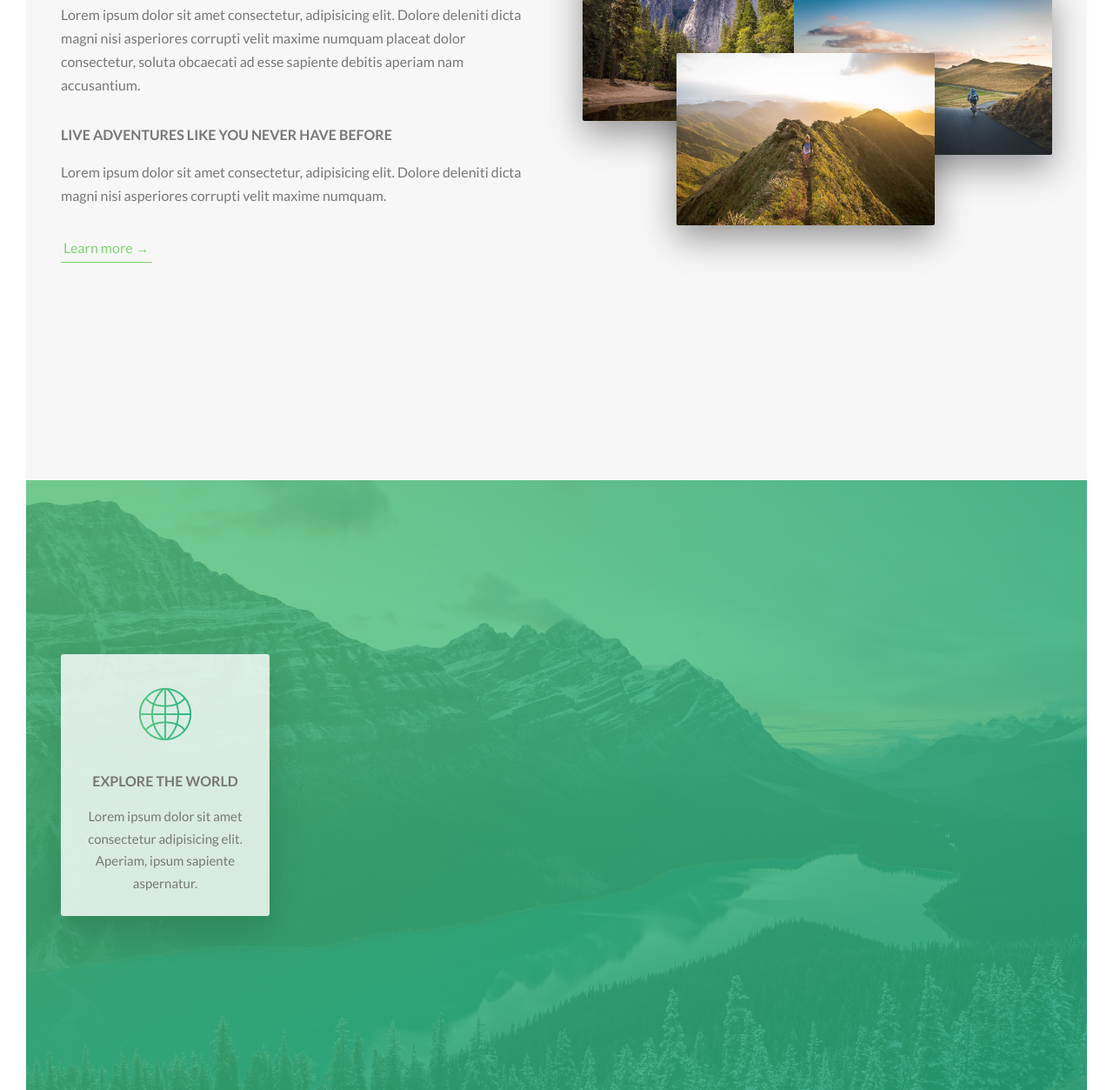
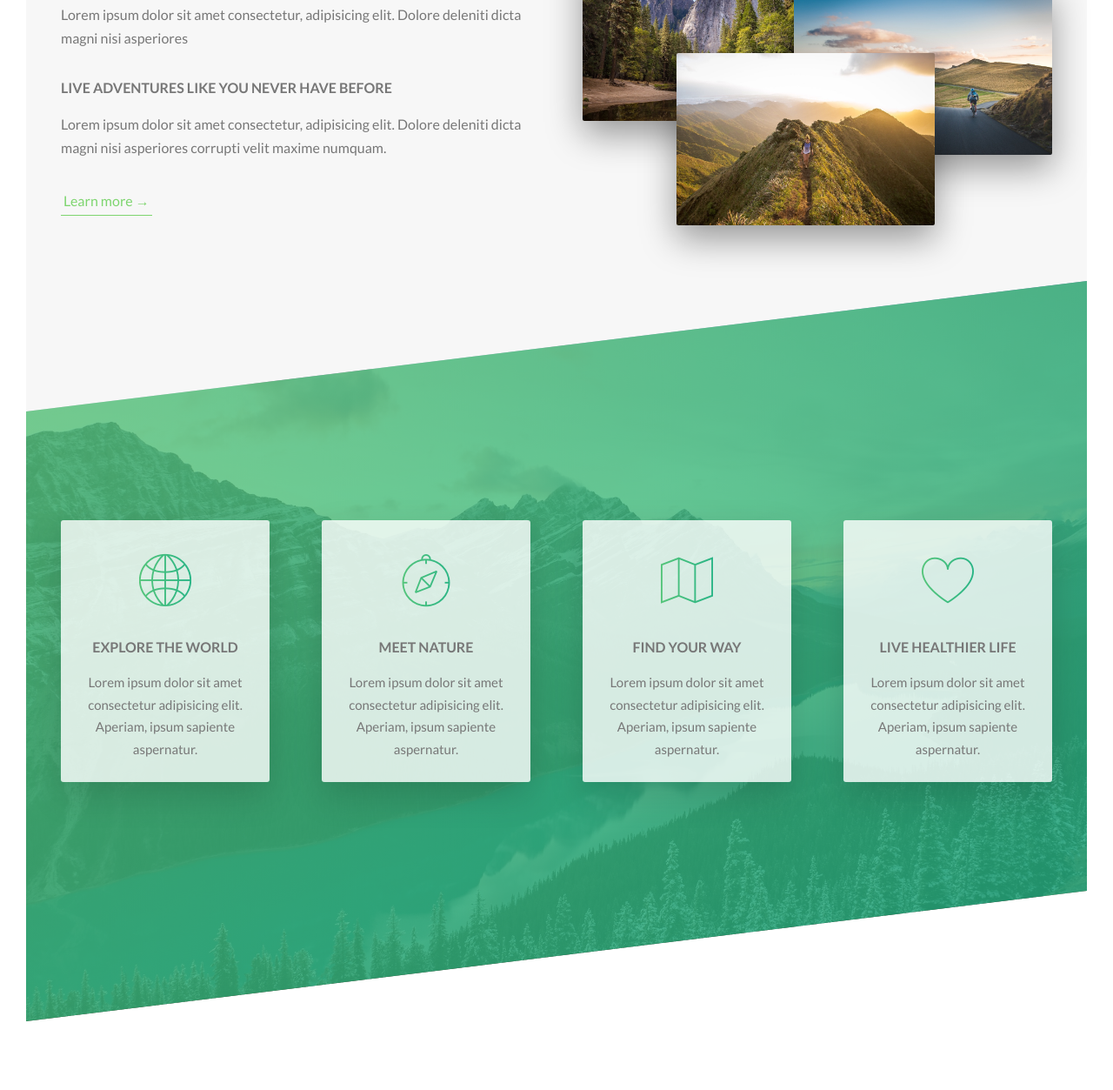
Before and after one commit to DanZ98/Udemy-Natours-Project, a website: page index.html in a window 1280 px wide. Shown: the part 1059-2312 px from the top of the page at 87% size. After the commit the page ends 2233 px from the top, so only its background shows below. Drawn offline with Linux system fonts and the light colour scheme.

Commit message:
Completed feature section

```diff
--- a/index.html
+++ b/index.html
@@ -39,7 +39,7 @@
                 <div class="row">
                     <div class="col-1-of-2">
                         <h3 class="heading-tertiary u-margin-bottom-small">You're going to fall in love with nature</h3>
-                        <p class="paragraph">Lorem ipsum dolor sit amet consectetur, adipisicing elit. Dolore deleniti dicta magni nisi asperiores corrupti velit maxime numquam placeat dolor consectetur, soluta obcaecati ad esse sapiente debitis aperiam nam accusantium.</p>
+                        <p class="paragraph">Lorem ipsum dolor sit amet consectetur, adipisicing elit. Dolore deleniti dicta magni nisi asperiores</p>
 
                         <h3 class="heading-tertiary u-margin-bottom-small">Live adventures like you never have before</h3>
                         <p class="paragraph">Lorem ipsum dolor sit amet consectetur, adipisicing elit. Dolore deleniti dicta magni nisi asperiores corrupti velit maxime numquam.</p>
@@ -66,6 +66,33 @@
                             </p>
                         </div>
                     </div>
+                    <div class="col-1-of-4">
+                        <div class="feature-box">
+                            <i class="feature-box__icon icon-basic-compass"></i>
+                            <h3 class="heading-tertiary u-margin-bottom-small">Meet nature</h3>
+                            <p class="feature-box__text">
+                                Lorem ipsum dolor sit amet consectetur adipisicing elit. Aperiam, ipsum sapiente aspernatur.
+                            </p>
+                        </div>
+                    </div>
+                    <div class="col-1-of-4">
+                        <div class="feature-box">
+                            <i class="feature-box__icon icon-basic-map"></i>
+                            <h3 class="heading-tertiary u-margin-bottom-small">Find your way</h3>
+                            <p class="feature-box__text">
+                                Lorem ipsum dolor sit amet consectetur adipisicing elit. Aperiam, ipsum sapiente aspernatur.
+                            </p>
+                        </div>
+                    </div>
+                    <div class="col-1-of-4">
+                        <div class="feature-box">
+                            <i class="feature-box__icon icon-basic-heart"></i>
+                            <h3 class="heading-tertiary u-margin-bottom-small">Live healthier life</h3>
+                            <p class="feature-box__text">
+                                Lorem ipsum dolor sit amet consectetur adipisicing elit. Aperiam, ipsum sapiente aspernatur.
+                            </p>
+                        </div>
+                    </div>
                 </div>
             </section>
 
--- a/sass/pages/_home.scss
+++ b/sass/pages/_home.scss
@@ -12,4 +12,10 @@
         rgba($color-primary-dark, 0.8)),
     url(../img/nat-4.jpg);
     background-size: cover;
+    transform: skewY(-7deg);
+    margin-top: -10rem;
+
+    & > * {
+        transform: skewY(7deg);
+    }
 }
```
Also changed, not shown: css/style.css.
